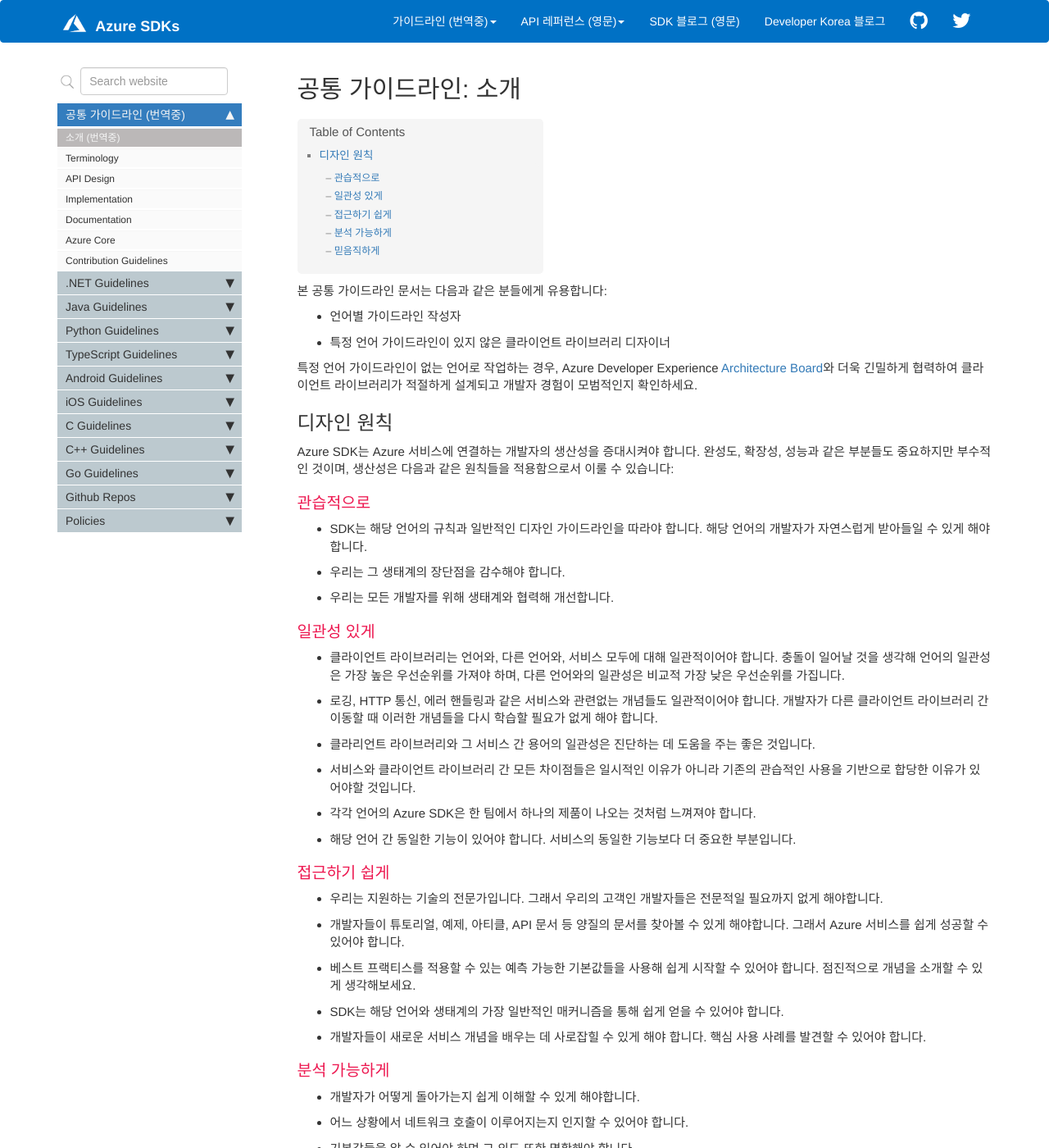
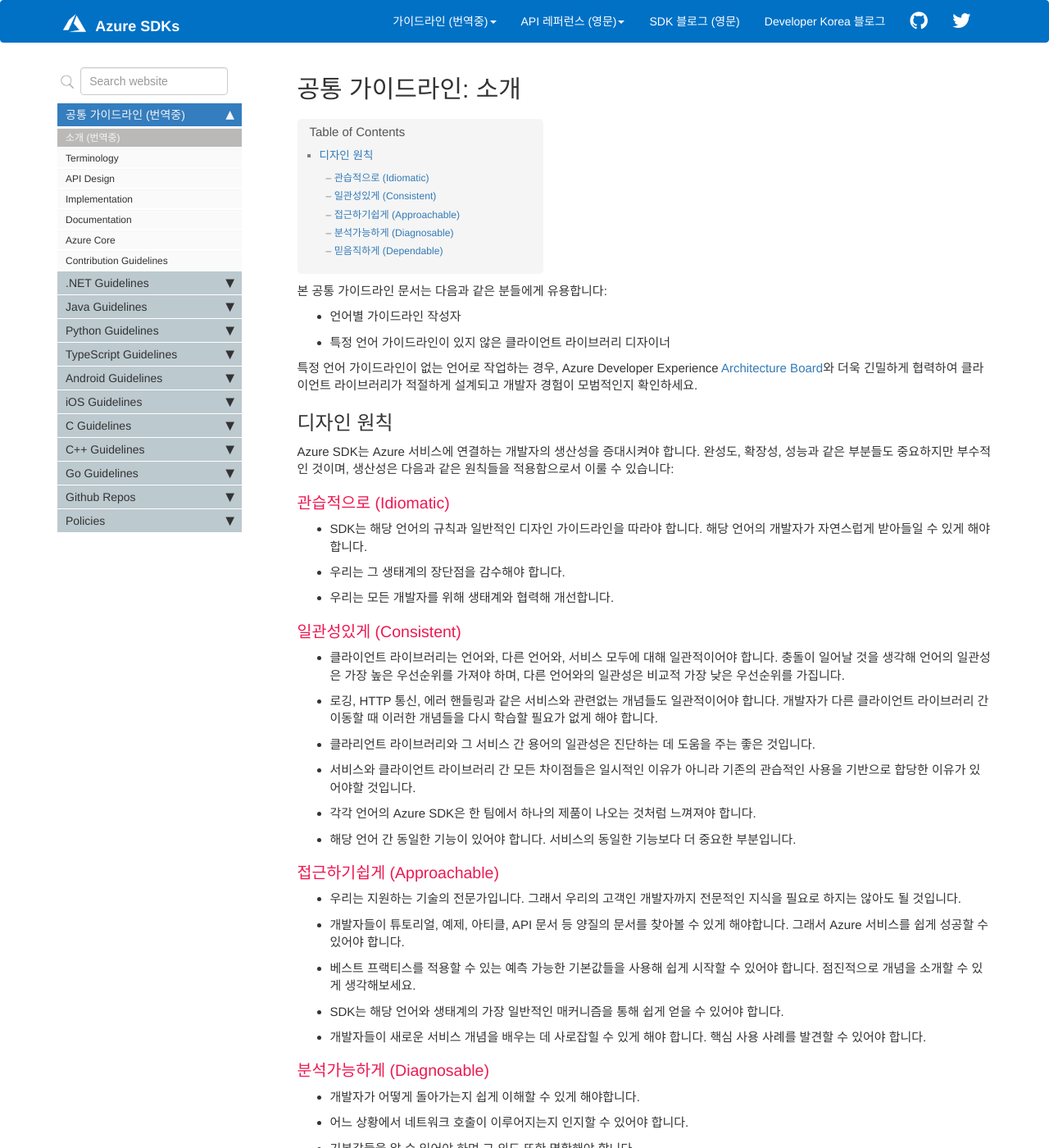
Before and after one commit to Azure/azure-sdk-korean, a Jekyll site: the page built from docs/general/introduction.md, in a window 1280 px wide and 1400 px high. Shown: the whole window at 82% size. Built offline with Jekyll 4.4.1, drawn with Linux system fonts in a browser that asks for light colours; comment, search, counter and statistics services are not loaded; some of the changed text lies outside the part shown.

Commit message:
fix: Apply suggestions on Pull Request

```diff
--- a/docs/general/introduction.md
+++ b/docs/general/introduction.md
@@ -17,13 +17,13 @@ sidebar: general_sidebar
 
 Azure SDK는 Azure 서비스에 연결하는 개발자의 생산성을 증대시켜야 합니다. 완성도, 확장성, 성능과 같은 부분들도 중요하지만 부수적인 것이며, 생산성은 다음과 같은 원칙들을 적용함으로서 이룰 수 있습니다:
 
-### 관습적으로
+### 관습적으로 (Idiomatic)
 
 * SDK는 해당 언어의 규칙과 일반적인 디자인 가이드라인을 따라야 합니다. 해당 언어의 개발자가 자연스럽게 받아들일 수 있게 해야 합니다.
 * 우리는 그 생태계의 장단점을 감수해야 합니다.
 * 우리는 모든 개발자를 위해 생태계와 협력해 개선합니다.
 
-### 일관성 있게
+### 일관성있게 (Consistent)
 
 * 클라이언트 라이브러리는 언어와, 다른 언어와, 서비스 모두에 대해 일관적이어야 합니다. 충돌이 일어날 것을 생각해 언어의 일관성은 가장 높은 우선순위를 가져야 하며, 다른 언어와의 일관성은 비교적 가장 낮은 우선순위를 가집니다.
 * 로깅, HTTP 통신, 에러 핸들링과 같은 서비스와 관련없는 개념들도 일관적이어야 합니다. 개발자가 다른 클라이언트 라이브러리 간 이동할 때 이러한 개념들을 다시 학습할 필요가 없게 해야 합니다.
@@ -32,15 +32,15 @@ Azure SDK는 Azure 서비스에 연결하는 개발자의 생산성을 증대시
 * 각각 언어의 Azure SDK은 한 팀에서 하나의 제품이 나오는 것처럼 느껴져야 합니다.
 * 해당 언어 간 동일한 기능이 있어야 합니다. 서비스의 동일한 기능보다 더 중요한 부분입니다.
 
-### 접근하기 쉽게
+### 접근하기쉽게 (Approachable)
 
-* 우리는 지원하는 기술의 전문가입니다. 그래서 우리의 고객인 개발자들은 전문적일 필요까지 없게 해야합니다.
+* 우리는 지원하는 기술의 전문가입니다. 그래서 우리의 고객인 개발자까지 전문적인 지식을 필요로 하지는 않아도 될 것입니다.
 * 개발자들이 튜토리얼, 예제, 아티클, API 문서 등 양질의 문서를 찾아볼 수 있게 해야합니다. 그래서 Azure 서비스를 쉽게 성공할 수 있어야 합니다.
 * 베스트 프랙티스를 적용할 수 있는 예측 가능한 기본값들을 사용해 쉽게 시작할 수 있어야 합니다. 점진적으로 개념을 소개할 수 있게 생각해보세요.
 * SDK는 해당 언어와 생태계의 가장 일반적인 매커니즘을 통해 쉽게 얻을 수 있어야 합니다.
 * 개발자들이 새로운 서비스 개념을 배우는 데 사로잡힐 수 있게 해야 합니다. 핵심 사용 사례를 발견할 수 있어야 합니다.
 
-### 분석 가능하게
+### 분석가능하게 (Diagnosable)
 
 * 개발자가 어떻게 돌아가는지 쉽게 이해할 수 있게 해야합니다.
 * 어느 상황에서 네트워크 호출이 이루어지는지 인지할 수 있어야 합니다.
@@ -49,7 +49,7 @@ Azure SDK는 Azure 서비스에 연결하는 개발자의 생산성을 증대시
 * 에러 메시지는 간결하고, 서비스과 연관있어야 하고, 이용할 수 있어야 하며 사람이 읽을 수 있게 해야합니다.
 * 해당 언어의 선호되는 디버거들과의 통합이 쉬워야 합니다.
 
-### 믿음직하게
+### 믿음직하게 (Dependable)
 
 * 갑작스러운 변화는 대부분의 새로운 기능보다 사용자 경험에 좋지 않으며 개선사항이 유익합니다.
 * 매우 합당한 이유와 리뷰 없이 호환성을 깨버려서는 안됩니다. 의도적으로라도 이를 막아야 합니다.
```
